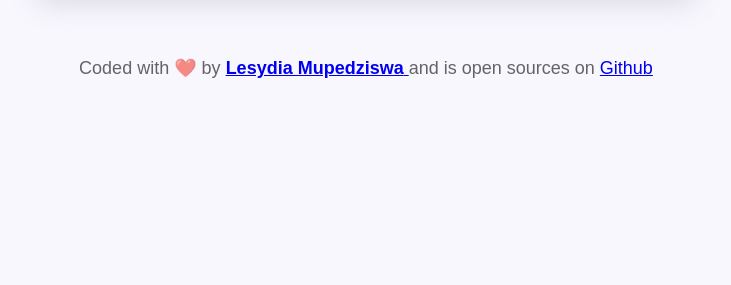
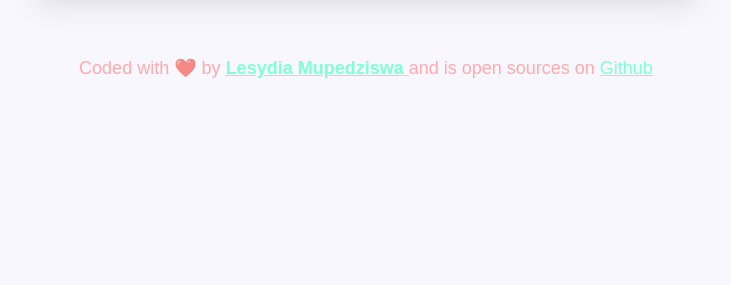
Before and after one commit to Lesym/worldClock, a plain HTML site: page index.html in a window 1280 px wide. Shown: the part 515-800 px from the top of the page, without its empty margins (274-1005 px from the left). Drawn offline with nearby package versions, Linux system fonts and the light colour scheme; a script that the page names is missing.

Commit message:
Update style.css

```diff
--- a/style.css
+++ b/style.css
@@ -1,6 +1,9 @@
 body {
   background-color: #f9f7fe;
   font-family: sans-serif;
+}
+a {
+  color: aquamarine;
 }
 .container {
   max-width: 600px;
@@ -50,5 +53,5 @@ h1 {
 footer {
   text-align: center;
   font-size: 18px;
-  color: rgba(0, 0, 0, 0.6);
+  color: rgba(255, 120, 120, 0.6);
 }
```
